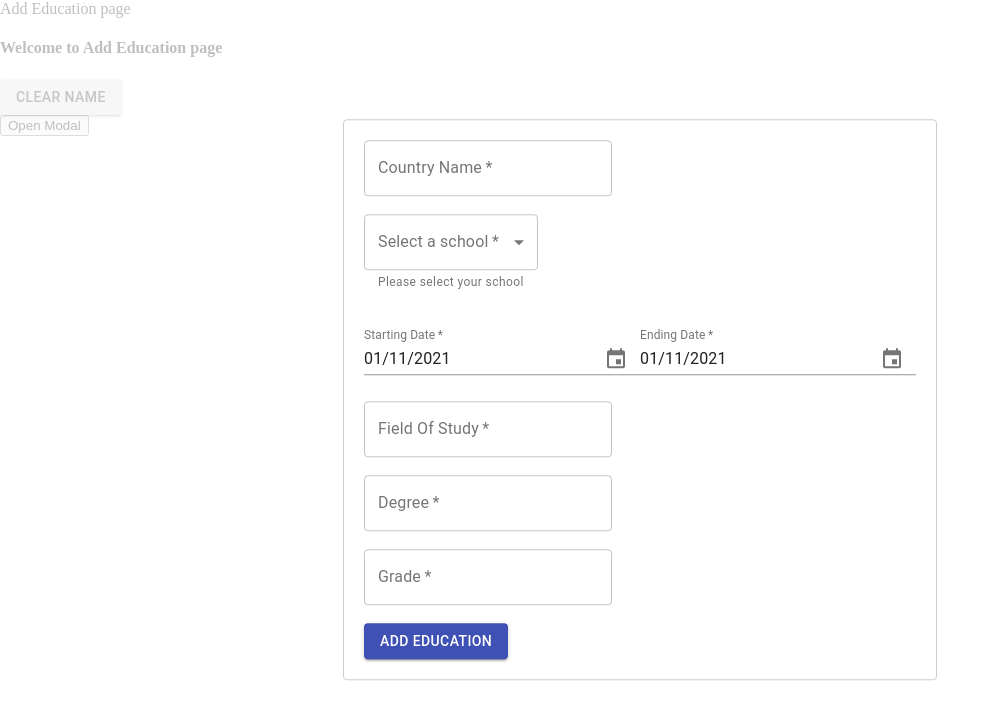
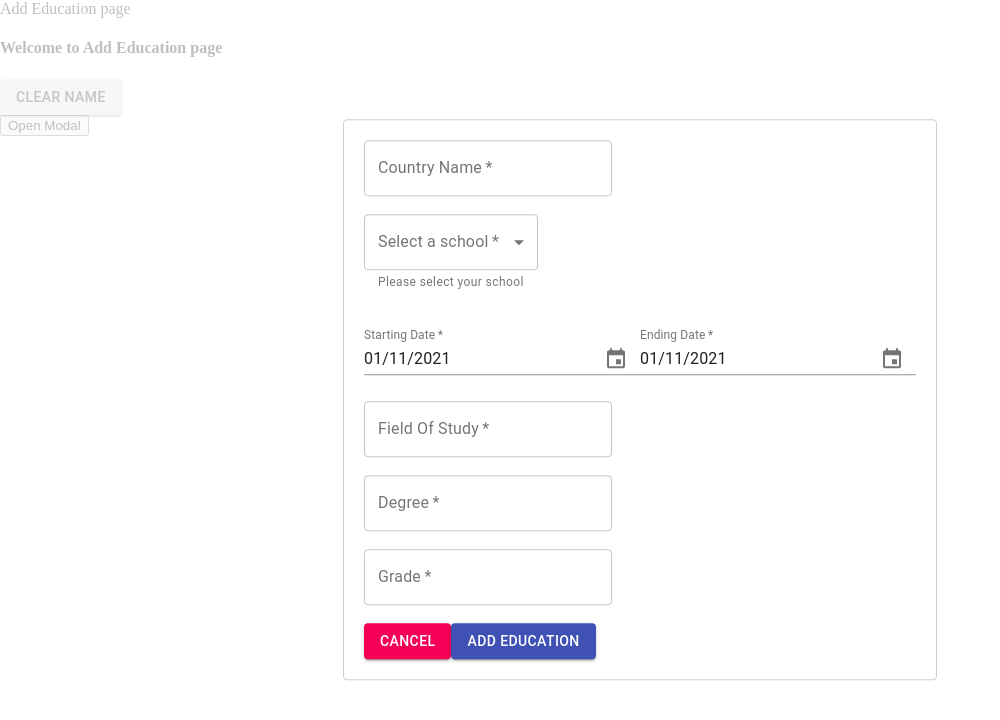
Before and after one commit to DanteDX/ShowwCaseChallenge, a React (Create React App) app: page /addEducation in a window 1280 px wide. Both pictures are taken after a click on the button "Open Modal". Shown: the top 720 px of the page, without its empty margins (0-1000 px from the left). Built offline with nearby package versions, Linux system fonts and the light colour scheme.

Commit message:
Redux state can be updated from Modal

```diff
--- a/src/components/EducationModal.tsx
+++ b/src/components/EducationModal.tsx
@@ -4,8 +4,16 @@ import 'date-fns';
 import { TextField, Button,MenuItem } from "@material-ui/core";
 import { MuiPickersUtilsProvider, KeyboardDatePicker} from "@material-ui/pickers";
 import DateFnsUtils from '@date-io/date-fns';
+import { connect } from "react-redux";
+import { addEducationAction } from "../actions/EducationActions";
+import { EducationInterface } from "../reducers/EducationReducer";
 
-export const EducationModal = () => {
+interface EducationState{
+  addEducationAction: Function;
+}
+
+const _EducationModal:React.FunctionComponent<EducationState> = ({addEducationAction}) => {
+
   const [modalOpen, setModalOpen] = React.useState(false);
   const customStyles = {
     content: {
@@ -30,6 +38,22 @@ export const EducationModal = () => {
   const handleEndingDateChange = (date: Date | null) => {
     setSelectedEndingDate(date);
   };
+  const submitHandler = (e?: React.MouseEvent<HTMLElement>) => {
+    const details:EducationInterface = {
+      id: 10,
+      country: countryName,
+      schoolName,
+      degree: Degree,
+      fieldOfStudy: fieldName,
+      startYear: selectedStartingDate,
+      endYear: selectedEndingDate,
+      grade: Grade,
+      description: ""
+    };
+    addEducationAction(details);
+    alert('Submitted');
+    setModalOpen(false);
+  }
   return (
     <div>
       <Modal
@@ -83,9 +107,12 @@ export const EducationModal = () => {
           <br/><br/>
           <TextField required color="primary" variant="outlined" type="text" label="Grade" onChange={e => setGrade(e.currentTarget.value)}/>
           <br/><br/>
-          <Button variant="contained" color="primary" onClick={e => setModalOpen(false)}>Add Education</Button>
+        <Button variant="contained" color="secondary" onClick={e => setModalOpen(false)}>Cancel</Button>
+        <Button variant="contained" color="primary" onClick={e => submitHandler(e)}>Add Education</Button>
       </Modal>
       <button onClick={e => setModalOpen(true)}>Open Modal</button>
     </div>
   )
 }
+
+export const EducationModal = connect(null, { addEducationAction })(_EducationModal);
--- a/src/reducers/EducationReducer.ts
+++ b/src/reducers/EducationReducer.ts
@@ -7,8 +7,8 @@ export interface EducationInterface{
   schoolName: string;
   degree: string;
   fieldOfStudy: string;
-  startYear: string;
-  endYear:string;
+  startYear: (Date | string | null);
+  endYear: (Date | string | null);
   grade: string;
   description: string;
 }
```
Also changed, not shown: src/components/dist/EducationModal.js, 1 other file (tests, documents, lock files or other folders).
